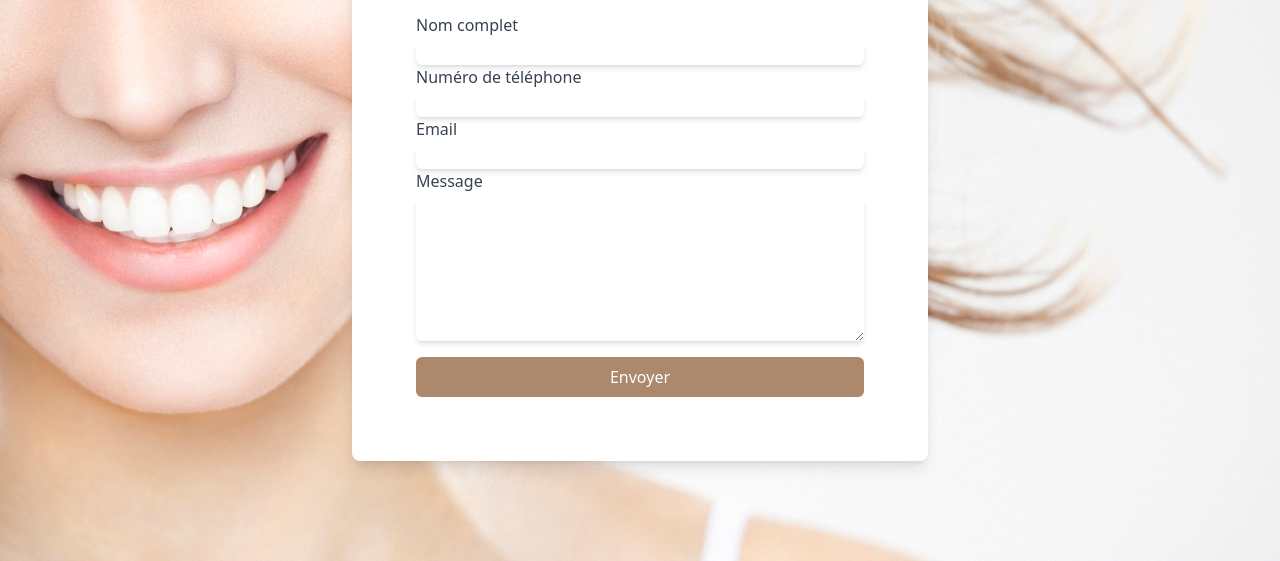
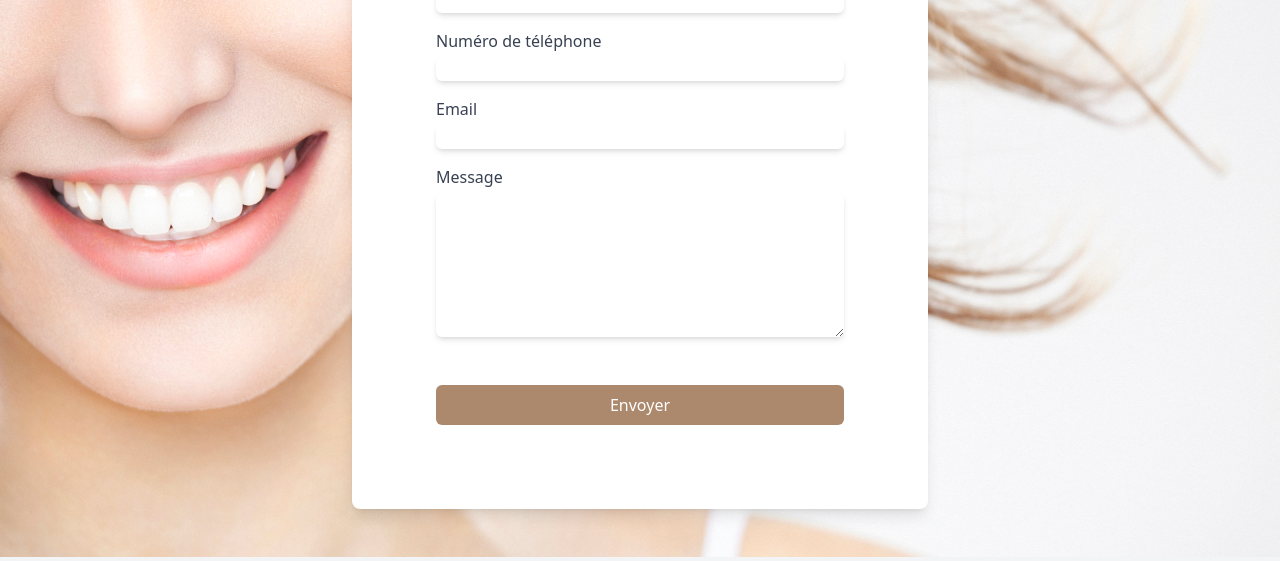
Before and after one commit to amirabourogaa/dentique, a plain HTML site: page index.html in a window 1280 px wide. Shown: the part 239-800 px from the top of the page. Drawn offline with nearby package versions, Linux system fonts and the light colour scheme.

Commit message:
Fix form

```diff
--- a/index.html
+++ b/index.html
@@ -9,37 +9,42 @@
     <script src="https://cdn.tailwindcss.com"></script>
     <script src="https://cdn.jsdelivr.net/npm/emailjs-com@3/dist/email.min.js"></script>
 </head>
+
 <body class="bg-gray-100">
 
 <!-- Section principale -->
-<div class="min-h-screen flex items-center justify-center bg-cover bg-center" style="background-image: url('assets/image-bg.jpeg');">
-    <div class="bg-white p-16 rounded-lg shadow-lg max-w-xl w-full">
+<div class="flex items-center justify-center bg-cover bg-center py-8"
+     style="background-image: url('assets/image-bg.jpeg');">
+    <div class="bg-white p-6 md:p-16 rounded-lg shadow-lg max-w-xl w-full mx-4 md:mx-0 my-4">
     <!-- Logo -->
         <div class="flex justify-center mb-6">
             <img src="assets/logo.jpg" alt="Logo Dentique" class="h-16 w-auto transition-transform duration-300 hover:scale-110">
         </div>
 
         <!-- Formulaire -->
-        <form id="contactForm" class="space-y-4">
+        <form id="contactForm" class="space-y-8" style="margin: 20px">
 
+            <div class="space-y-4">
                 <div>
                     <label for="name" class="block text-base font-medium text-gray-700">Nom complet</label>
                     <input type="text" id="name" name="name" required
                            class="mt-1 block w-full rounded-md border-gray-300 shadow-md hover:shadow-lg transition-shadow duration-300 focus:ring-indigo-500 focus:border-indigo-500 text-base">
+                </div>
                 <div>
                     <label for="phone" class="block text-base font-medium text-gray-700">Numéro de téléphone</label>
                     <input type="tel" id="phone" name="phone" required
                            class="mt-1 block w-full rounded-md border-gray-300 shadow-md hover:shadow-lg transition-shadow duration-300 focus:ring-indigo-500 focus:border-indigo-500 text-base">
                 </div>
-
                 <div>
                     <label for="email" class="block text-base font-medium text-gray-700">Email</label>
                     <input type="email" id="email" name="email" required
-                       class="mt-1 block w-full rounded-md border-gray-300 shadow-md hover:shadow-lg transition-shadow duration-300 focus:ring-indigo-500 focus:border-indigo-500 text-base"
+                           class="mt-1 block w-full rounded-md border-gray-300 shadow-md hover:shadow-lg transition-shadow duration-300 focus:ring-indigo-500 focus:border-indigo-500 text-base">
                 </div>
+                <div>
                     <label for="message" class="block text-base font-medium text-gray-700">Message</label>
                     <textarea id="message" name="message" rows="6"
                               class="mt-1 block w-full rounded-md border-gray-300 shadow-md hover:shadow-lg transition-shadow duration-300 focus:ring-indigo-500 focus:border-indigo-500 text-base"></textarea>
+                </div>
             </div>
 
             <div>
```
Also changed, not shown: assets/favicon.jpeg, assets/img-bg-2.jpg (added), assets/logo.jpg. Lines whose indentation alone changed are shown as unchanged.
